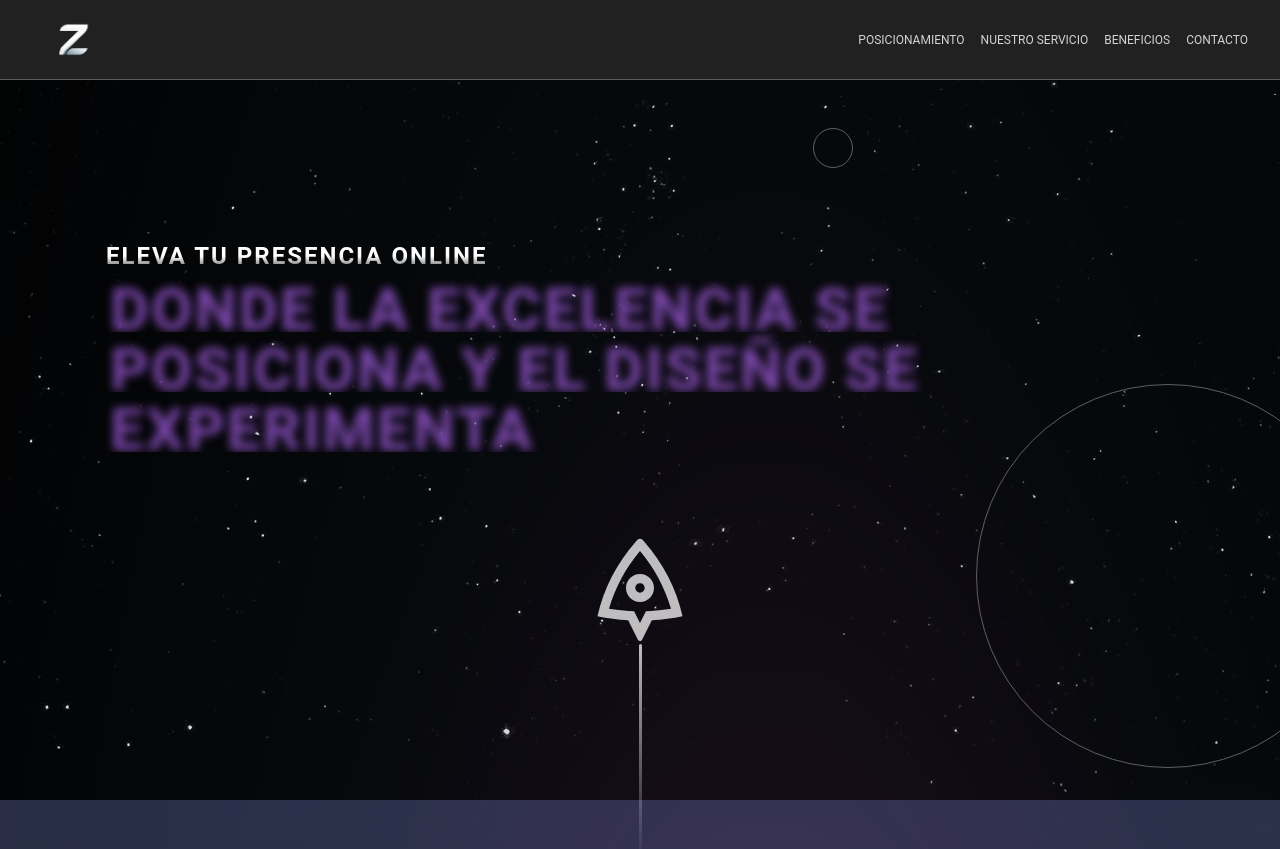
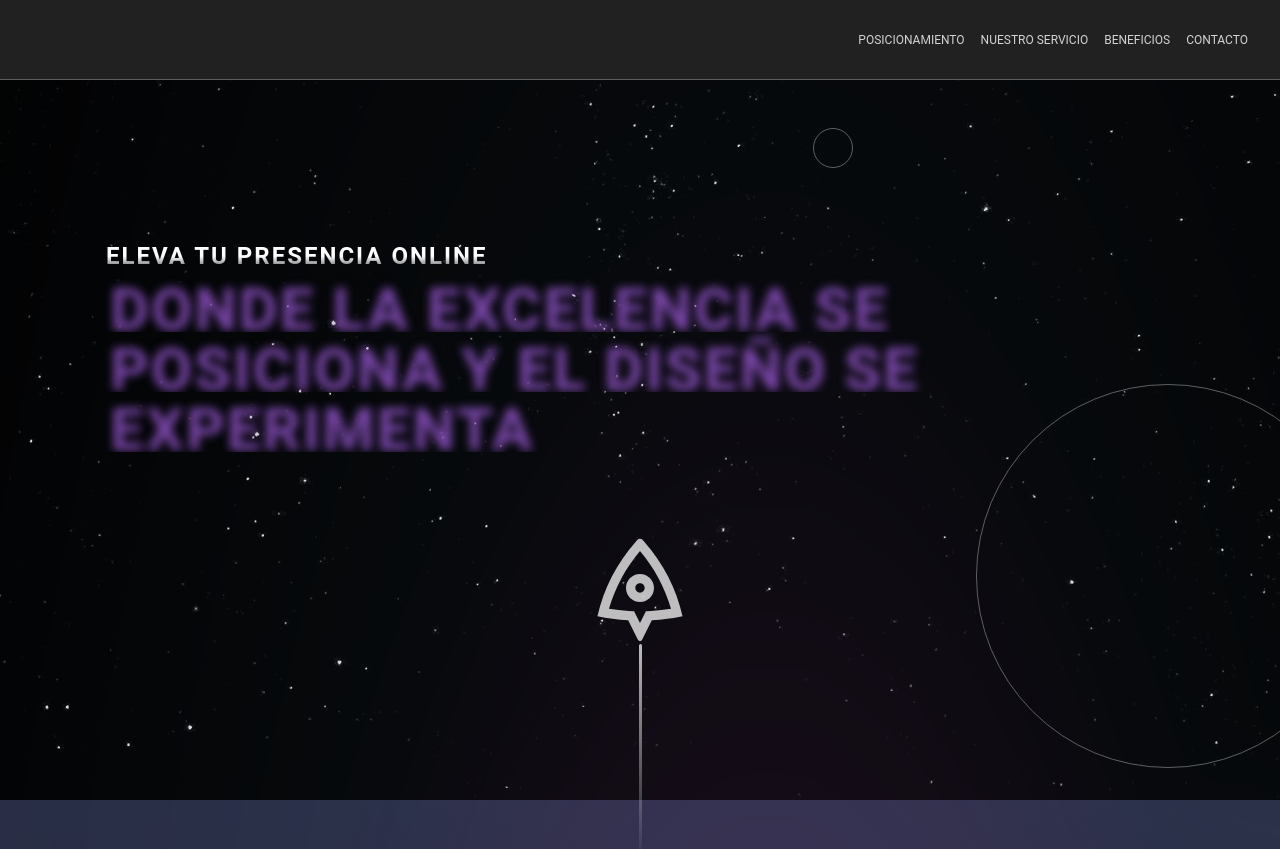
Before and after one commit to Sanchezguidorl/zenit-landing-page, a Next.js app: page / in a window 1280 px wide. Shown: the top 849 px of the page. Built offline with nearby package versions, Linux system fonts and the light colour scheme.

Commit message:
Se modifica efecto de tintineo de estrellas para que esté optimizado

```diff
--- a/app/layout.tsx
+++ b/app/layout.tsx
@@ -1,6 +1,8 @@
 import "./src/components/styles/main.css";
 import BgEffectContainer from "./src/components/layouts/BgEffectContainer";
 import GoogleAdsTag from "./src/components/layouts/GoogleAds";
+import Image from "next/image";
+import Twinkling from '/public/twinkling.svg';
 
 
 
@@ -64,7 +66,7 @@ export default function RootLayout({
       <body className="relative">
         <div className="background-container fadeIn">
           <div className="stars"></div>
-          <div className="twinkling"></div>
+          <Image src={Twinkling} alt="" className="twinkling"/>
         </div>
         <div className="absolute h-full w-full overflow-hidden">
           <BgEffectContainer />
--- a/app/src/components/layouts/HeaderContent.tsx
+++ b/app/src/components/layouts/HeaderContent.tsx
@@ -2,10 +2,8 @@
 
 import Image from "next/image";
 
-import ZenitLogo from "/public/zenitLogo.png";
-import CloseIcon from "/public/closeIcon.svg";
-import MenuIcon from "/public/menuIcon.svg";
-import React, { useEffect, useRef, useState } from "react";
+import CygnusLogo from "/public/cygnusLogo.svg";
+import { useEffect, useRef, useState } from "react";
 import MenuHeader from "./buttons/MenuHeader";
 function HeaderContent() {
   const [showMenu, setShowMenu] = useState<boolean>(false);
@@ -39,7 +37,7 @@ function HeaderContent() {
     ref={responsiveNavRef}
     className="flex justify-center sm:justify-between w-full px-8 text-center text-xs sm:text-md container items-center mx-auto relative">
       <div>
-        <Image src={ZenitLogo} className="aspect-square w-20" alt="" />
+        <Image src={CygnusLogo} className="aspect-square w-20" alt="Logo del sitio" />
       </div>
       <div className="absolute right-10">
   <div
--- a/app/src/components/styles/globals.css
+++ b/app/src/components/styles/globals.css
@@ -123,7 +123,7 @@ body {
 }
 
 .stars {
-  background: black url("/stars.png") repeat;
+  background: rgb(0, 0, 0) url("/stars.png") repeat;
   position: absolute;
   top: 0;
   bottom: 0;
@@ -134,15 +134,13 @@ body {
 }
 
 .twinkling {
-  width: 100%;
-  height: 100%;
-  background: transparent url("/twinkling.svg") repeat;
-  background-size: 1000px 1000px;
+  width: 200vw;
+  height: 100vh;
   position: absolute;
   right: 0;
   top: 0;
   bottom: 0;
-  z-index: 0;
+  z-index: -1;
 
   -moz-animation: move-background 80s linear infinite;
   -ms-animation: move-background 80s linear infinite;
```
Also changed, not shown: public/cygnusLogo.svg (added).
